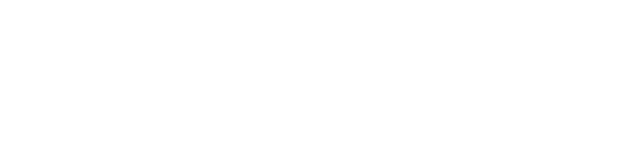
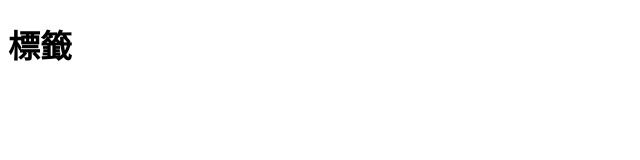
Before and after one commit to HUstanley/Github1017, a plain HTML site: page index.html in a window 1280 px wide. Shown: the whole page, without its empty margins (0-640 px from the left). Drawn offline with Linux system fonts and the light colour scheme.

Commit message:
新增標題標籤

```diff
--- a/css/all.css
+++ b/css/all.css
@@ -1,3 +1,6 @@
 body{
     color: red;
 }
+h1{
+    color: black;
+}
--- a/index.html
+++ b/index.html
@@ -8,6 +8,6 @@
     <link rel="stylesheet" href="css/all.css">
 </head>
 <body>
-
+    <h1>標籤</h1>
 </body>
 </html>
```
